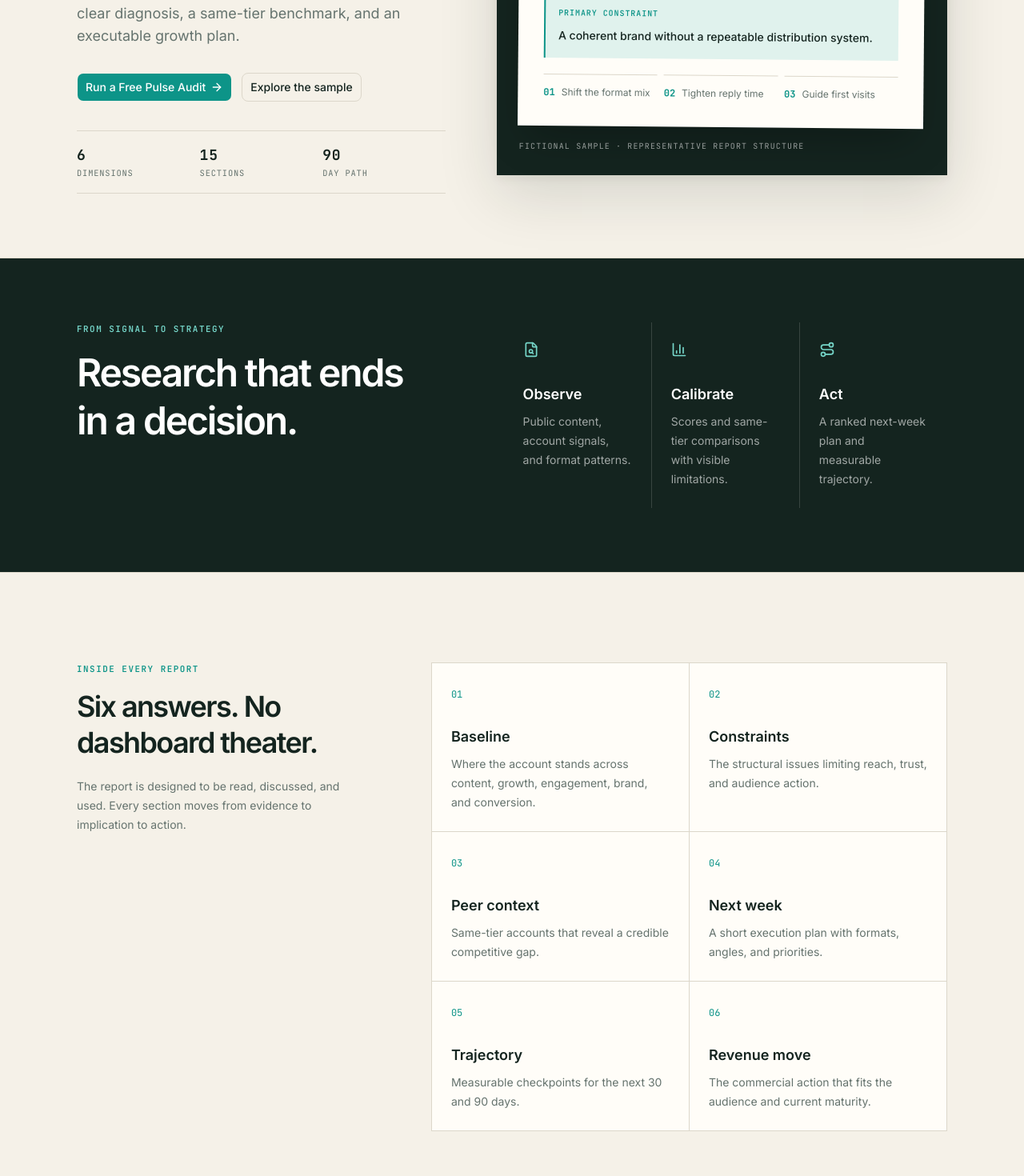
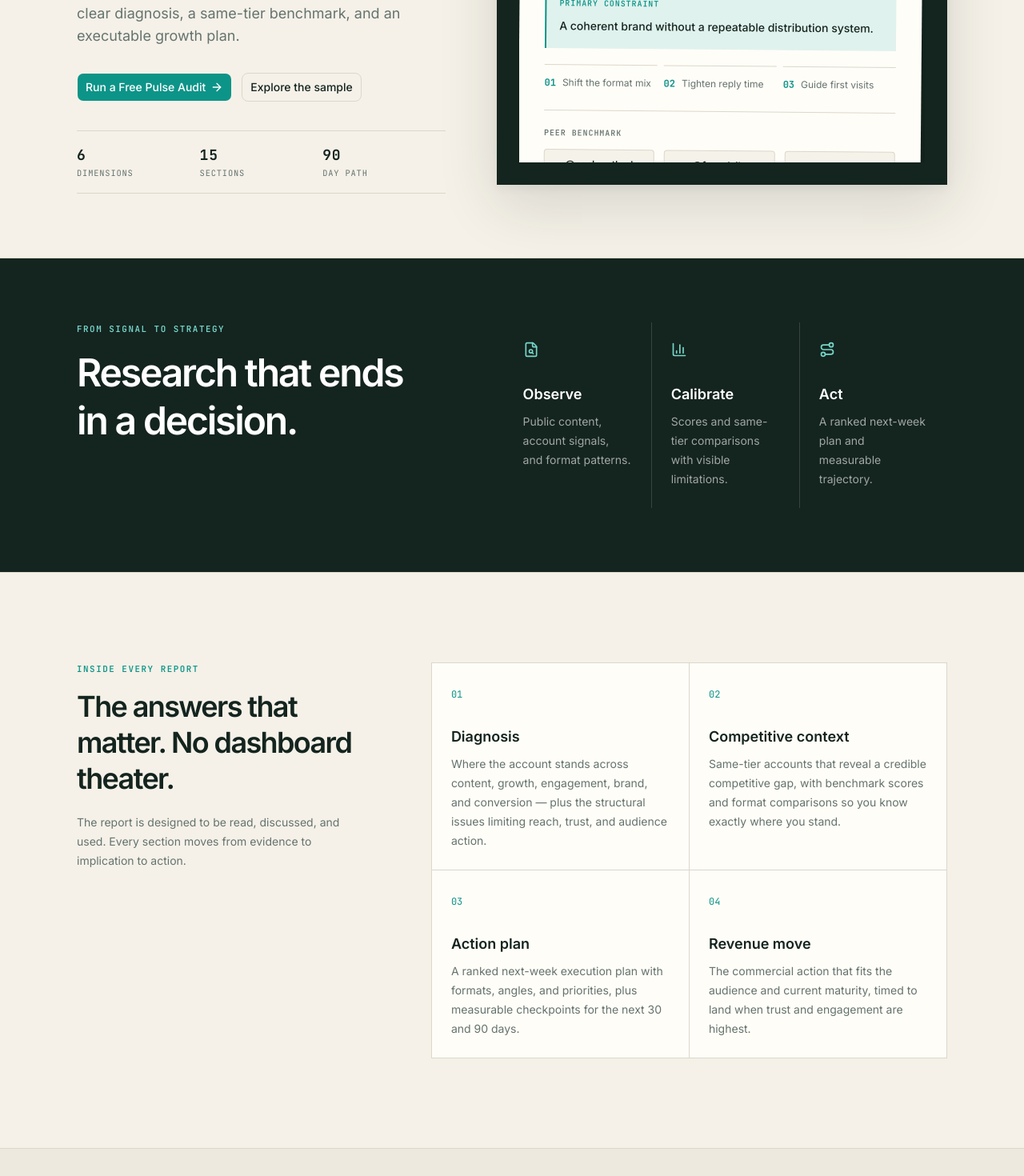
Before and after one commit to ashesh8500/auditlayer, a Next.js app in the folder web/: page / in a window 1280 px wide. Shown: the part 500-1970 px from the top of the page at 80% size. Built offline with nearby package versions, Linux system fonts and the light colour scheme; no server answers.

Commit message:
wip: freeze pre-kanban — landing 4-card scrollable demo, research_cached banner, dashboard accounts pills, null-safe date guards

```diff
--- a/web/src/app/(app)/audits/[id]/page.tsx
+++ b/web/src/app/(app)/audits/[id]/page.tsx
@@ -5,7 +5,6 @@ import { ArrowLeft, BookOpen } from "lucide-react";
 import { Button } from "@/components/ui/button";
 import { requireProfile } from "@/lib/auth";
 import { createClient } from "@/lib/supabase/server";
-import { isSupabaseConfigured } from "@/lib/env";
 import {
   PLATFORM_LABELS,
   type AuditStatus,
@@ -101,7 +100,6 @@ export default async function AuditDetailPage({
             auditId={id}
             initialEvents={events}
             status={status}
-            realtimeEnabled={isSupabaseConfigured()}
             retryCount={audit.retry_count ?? 0}
           />
         )}
@@ -163,6 +161,7 @@ async function ReadyReport({
           <ReportViewer
             auditId={auditId}
             reportReady={Boolean(audit.report_path)}
+            pdfReady={(audit as any).pdf_status === 'ready'}
             refinements={(refinementRows ?? []) as RefinementRow[]}
           />
         </div>
--- a/web/src/app/(app)/audits/new/page.tsx
+++ b/web/src/app/(app)/audits/new/page.tsx
@@ -20,7 +20,7 @@ export default async function NewAuditPage() {
   const usage = (audits ?? []).filter((a) =>
     USAGE_STATUSES.includes(a.status as AuditStatus),
   ).length;
-  const limit = auditLimitForProfile(profile);
+  const limit = auditLimitForProfile(profile as any);
 
   // Server-side guard: bounce capped users to the dashboard's upgrade path.
   if (usage >= limit) redirect("/dashboard?billing=unconfigured");
--- a/web/src/app/(app)/dashboard/page.tsx
+++ b/web/src/app/(app)/dashboard/page.tsx
@@ -78,9 +78,15 @@ export default async function DashboardPage({
     .order("created_at", { ascending: false })
     .limit(1);
 
-  const [{ data: audits }, { data: igConnections }] = await Promise.all([
+  const [{ data: audits }, { data: igConnections }, { data: accounts }] = await Promise.all([
     query,
     instagramQuery,
+    (supabase as any)
+      .from("accounts")
+      .select("id, handle, platform, created_at")
+      .eq("user_id", profile.id)
+      .order("created_at", { ascending: false })
+      .limit(10),
   ]);
   let list = audits ?? [];
 
@@ -102,7 +108,7 @@ export default async function DashboardPage({
   const totalAudits = (audits ?? []).length;
   const connectedIg = igConnections?.[0] ?? null;
 
-  const limit = auditLimitForProfile(profile);
+  const limit = auditLimitForProfile(profile as any);
   const atCap = !isAdminUnlimited(profile.role) && usage >= limit;
   const billingMsg = billing ? BILLING_MESSAGES[billing] : undefined;
   const activeAudit = (audits ?? []).find((audit) =>
@@ -140,6 +146,32 @@ export default async function DashboardPage({
           </Button>
         </Link>
       </div>
+
+      {/* Tracked accounts */}
+      {accounts && accounts.length > 0 && (
+        <section className="mt-8">
+          <p className="alm-kicker">Your accounts</p>
+          <div className="mt-3 grid gap-3 sm:grid-cols-2 lg:grid-cols-3">
+            {(accounts as any[]).map((account: any) => (
+              <Link
+                key={account.id}
+                href={`/audits/new?handle=${encodeURIComponent(account.handle)}`}
+                className="group rounded-[var(--radius)] border border-border bg-card p-4 transition-shadow hover:shadow-[var(--shadow-md)] alm-focus"
+              >
+                <div className="flex items-center gap-3">
+                  <div className="grid size-10 shrink-0 place-items-center rounded-full bg-[color:var(--accent-muted)] text-sm font-semibold text-[color:var(--accent)]">
+                    @
+                  </div>
+                  <div className="min-w-0">
+                    <h3 className="truncate text-sm font-semibold">@{account.handle}</h3>
+                    <p className="text-xs text-muted-foreground capitalize">{account.platform}</p>
+                  </div>
+                </div>
+              </Link>
+            ))}
+          </div>
+        </section>
+      )}
 
       {(activeAudit || latestReady) && (
         <section className="mt-8 grid gap-4 lg:grid-cols-[1.35fr_0.65fr]">
@@ -348,7 +380,7 @@ export default async function DashboardPage({
                             </p>
                           )}
                           <p className="mt-0.5 text-[10px] text-muted-foreground">
-                            {new Date(audit.created_at).toLocaleDateString(
+                            {new Date(audit.created_at ?? "").toLocaleDateString(
                               "en-US",
                               { month: "short", day: "numeric", year: "numeric" },
                             )}
--- a/web/src/app/admin/audits/[id]/page.tsx
+++ b/web/src/app/admin/audits/[id]/page.tsx
@@ -111,7 +111,7 @@ export default async function AdminAuditDetail({
                 className="flex gap-3 rounded-[var(--radius)] border border-border bg-card px-4 py-2 text-xs"
               >
                 <span className="font-mono text-[10px] text-muted-foreground">
-                  {new Date(e.created_at).toLocaleString()}
+                  {new Date(e.created_at ?? "").toLocaleString()}
                 </span>
                 <span className="font-medium">{e.event_type}</span>
                 {e.phase && (
--- a/web/src/app/admin/page.tsx
+++ b/web/src/app/admin/page.tsx
@@ -110,7 +110,7 @@ export default async function AdminHome({
                       <StatusBadge status={a.status as AuditStatus} />
                     </td>
                     <td className="px-4 py-2 font-mono text-xs text-muted-foreground">
-                      {new Date(a.created_at).toLocaleDateString()}
+                      {new Date(a.created_at ?? "").toLocaleDateString()}
                     </td>
                   </tr>
                 ))
--- a/web/src/app/admin/users/[id]/page.tsx
+++ b/web/src/app/admin/users/[id]/page.tsx
@@ -74,7 +74,7 @@ export default async function AdminUserDetail({
           <span>{profile.email ?? "No email"}</span>
           <span>·</span>
           <span className="font-mono text-xs">
-            Joined {new Date(profile.created_at).toLocaleDateString()}
+            Joined {new Date(profile.created_at ?? "").toLocaleDateString()}
           </span>
           <Badge tone="info">{profile.onboarding_status}</Badge>
         </div>
@@ -157,7 +157,7 @@ export default async function AdminUserDetail({
                       <StatusBadge status={a.status as AuditStatus} />
                     </td>
                     <td className="px-4 py-2 font-mono text-xs text-muted-foreground">
-                      {new Date(a.created_at).toLocaleDateString()}
+                      {new Date(a.created_at ?? "").toLocaleDateString()}
                     </td>
                   </tr>
                 ))
--- a/web/src/app/page.tsx
+++ b/web/src/app/page.tsx
@@ -21,12 +21,10 @@ const SCORE_ROWS = [
 ] as const;
 
 const REPORT_ANSWERS = [
-  ["01", "Baseline", "Where the account stands across content, growth, engagement, brand, and conversion."],
-  ["02", "Constraints", "The structural issues limiting reach, trust, and audience action."],
-  ["03", "Peer context", "Same-tier accounts that reveal a credible competitive gap."],
-  ["04", "Next week", "A short execution plan with formats, angles, and priorities."],
-  ["05", "Trajectory", "Measurable checkpoints for the next 30 and 90 days."],
-  ["06", "Revenue move", "The commercial action that fits the audience and current maturity."],
+  ["01", "Diagnosis", "Where the account stands across content, growth, engagement, brand, and conversion — plus the structural issues limiting reach, trust, and audience action."],
+  ["02", "Competitive context", "Same-tier accounts that reveal a credible competitive gap, with benchmark scores and format comparisons so you know exactly where you stand."],
+  ["03", "Action plan", "A ranked next-week execution plan with formats, angles, and priorities, plus measurable checkpoints for the next 30 and 90 days."],
+  ["04", "Revenue move", "The commercial action that fits the audience and current maturity, timed to land when trust and engagement are highest."],
 ] as const;
 
 const PRICING = [
@@ -99,7 +97,8 @@ export default async function Home() {
 
           <div id="sample" className="relative scroll-mt-24 bg-[#14241f] p-4 shadow-[var(--shadow-lg)] sm:p-7">
             <div className="absolute -right-20 -top-20 size-64 rounded-full bg-[color:var(--accent)]/25 blur-3xl" aria-hidden="true" />
-            <div className="relative rotate-[0.5deg] bg-card p-5 shadow-2xl sm:p-8">
+            <div className="relative max-h-[520px] overflow-y-auto pr-1">
+              <div className="rotate-[0.5deg] bg-card p-5 shadow-2xl sm:p-8">
                 <div className="flex items-start justify-between gap-4 border-b border-border pb-5">
                   <div><p className="alm-kicker">Sample intelligence brief</p><h2 className="mt-2 text-2xl font-semibold tracking-tight">@glowstate</h2></div>
                   <div className="text-right"><b className="font-mono text-4xl">48</b><span className="font-mono text-xs text-muted-foreground"> / 100</span></div>
@@ -122,8 +121,28 @@ export default async function Home() {
                     <div key={move} className="border-t border-border pt-3 text-xs leading-5 text-muted-foreground"><b className="mr-2 font-mono text-[color:var(--accent)]">0{index + 1}</b>{move}</div>
                   ))}
                 </div>
+                <div className="mt-6 border-t border-border pt-5">
+                  <p className="font-mono text-[0.62rem] font-semibold uppercase tracking-widest text-muted-foreground">Peer benchmark</p>
+                  <div className="mt-3 grid grid-cols-3 gap-3 text-xs">
+                    {[["@peakmethod", "72"], ["@formdaily", "61"], ["@buildclub", "53"]].map(([handle, score]) => (
+                      <div key={handle} className="rounded border border-border bg-muted/50 p-2.5 text-center">
+                        <p className="font-semibold">{handle}</p>
+                        <b className="font-mono text-lg text-[color:var(--accent)]">{score}</b>
                       </div>
-            <p className="relative mt-4 font-mono text-[0.62rem] uppercase tracking-[0.12em] text-white/55">Fictional sample · representative report structure</p>
+                    ))}
+                  </div>
+                </div>
+                <div className="mt-5 border-t border-border pt-5">
+                  <p className="font-mono text-[0.62rem] font-semibold uppercase tracking-widest text-muted-foreground">30-day checkpoints</p>
+                  <ul className="mt-2 space-y-1.5 text-xs leading-5 text-muted-foreground">
+                    <li className="flex gap-2"><span className="font-mono text-[color:var(--accent)]">✓</span> Format mix shifted to 40% short-form, 30% carousel, 30% long-form</li>
+                    <li className="flex gap-2"><span className="font-mono text-[color:var(--accent)]">✓</span> Reply time under 90 minutes on top-performing posts</li>
+                    <li className="flex gap-2"><span className="font-mono text-[color:var(--accent)]">✓</span> One partnership post with a same-tier account</li>
+                  </ul>
+                </div>
+              </div>
+              <p className="mt-4 font-mono text-[0.62rem] uppercase tracking-[0.12em] text-white/55">Fictional sample · representative report structure</p>
+            </div>
           </div>
         </section>
 
@@ -147,7 +166,7 @@ export default async function Home() {
 
         <section className="alm-shell py-20 sm:py-28">
           <div className="grid gap-10 lg:grid-cols-[0.72fr_1.28fr] lg:gap-20">
-            <div><p className="alm-kicker">Inside every report</p><h2 className="mt-4 text-4xl font-semibold leading-tight tracking-[-0.045em]">Six answers. No dashboard theater.</h2><p className="mt-5 text-sm leading-6 text-muted-foreground">The report is designed to be read, discussed, and used. Every section moves from evidence to implication to action.</p></div>
+            <div><p className="alm-kicker">Inside every report</p><h2 className="mt-4 text-4xl font-semibold leading-tight tracking-[-0.045em]">The answers that matter. No dashboard theater.</h2><p className="mt-5 text-sm leading-6 text-muted-foreground">The report is designed to be read, discussed, and used. Every section moves from evidence to implication to action.</p></div>
             <div className="grid border-l border-t border-border sm:grid-cols-2">
               {REPORT_ANSWERS.map(([number, title, body]) => <article key={number} className="border-b border-r border-border bg-card p-5 sm:p-6"><span className="font-mono text-xs text-[color:var(--accent)]">{number}</span><h3 className="mt-7 text-lg font-semibold">{title}</h3><p className="mt-2 text-sm leading-6 text-muted-foreground">{body}</p></article>)}
             </div>
--- a/web/src/lib/share-access.ts
+++ b/web/src/lib/share-access.ts
@@ -109,17 +109,17 @@ export async function getAuditForShare(
   }
 
   if (link.mode === "public") {
-    return { audit, link: link as ShareLinkRow, mode: "public" };
+    return { audit: audit as any, link: link as ShareLinkRow, mode: "public" };
   }
 
   // Email mode — check verification
   const verified = await getShareSession(token);
   if (verified || link.verified_at) {
-    return { audit, link: link as ShareLinkRow, mode: "email", verified: true };
+    return { audit: audit as any, link: link as ShareLinkRow, mode: "email", verified: true };
   }
 
   return {
-    audit,
+    audit: audit as any,
     link: link as ShareLinkRow,
     mode: "email",
     needsVerification: true,
```
Also changed, not shown: web/src/components/live-timeline.tsx (+16 -10 lines), web/src/components/report-viewer.tsx (+8 -2 lines). Lines whose indentation alone changed are shown as unchanged.
